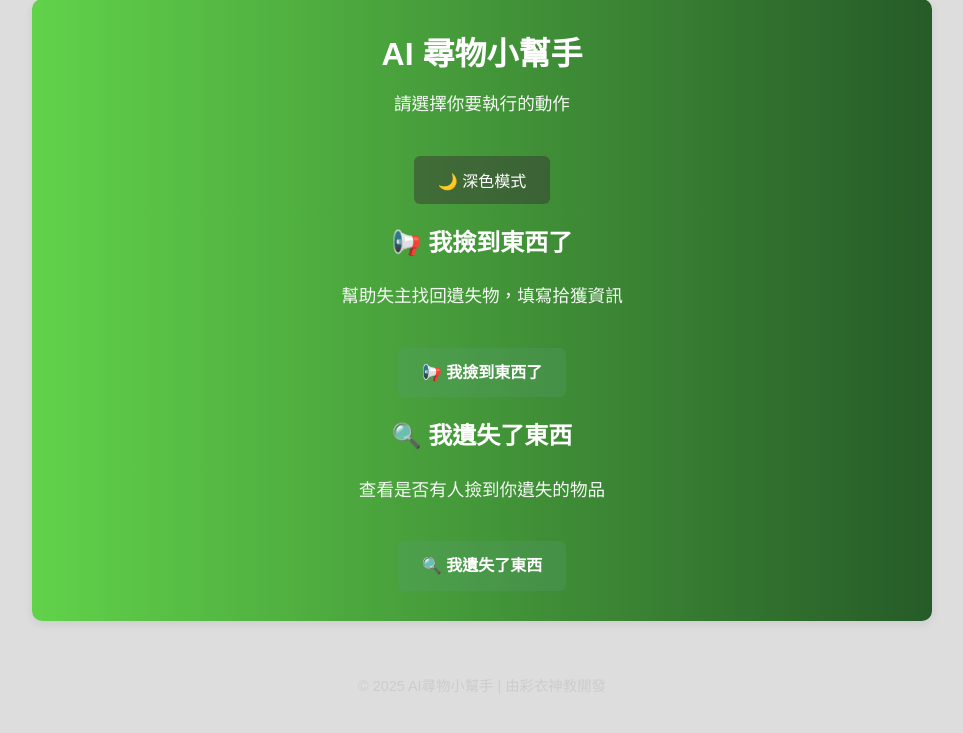
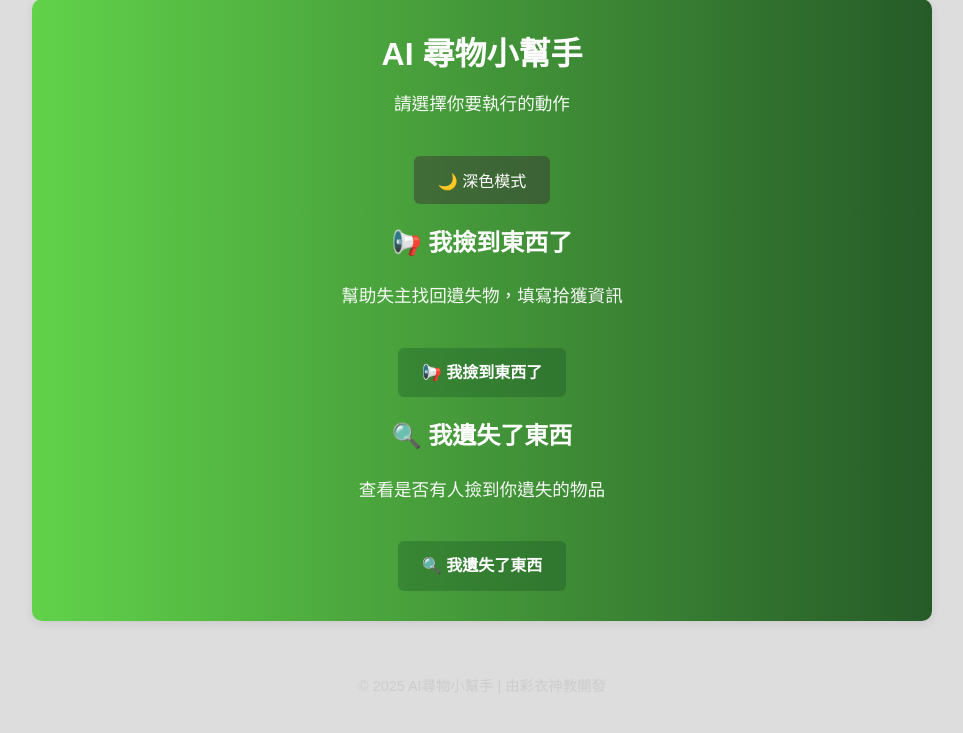
Before and after one commit to xun-0313/lost-found-apps, a Flask app: page / in a window 1280 px wide. Shown: the part 41-774 px from the top of the page, without its empty margins (158-1121 px from the left). Run offline with Flask 3, Linux system fonts and the light colour scheme.

Commit message:
初始化專案

```diff
--- a/static/style.css
+++ b/static/style.css
@@ -22,7 +22,7 @@ body {
   display: inline-block;
   margin-top: 20px;
   padding: 12px 24px;
-  background-color: #5d9d7c3b;
+  background-color: #03331a3b;
   color: white;
   border: none;
   border-radius: 6px;
@@ -34,7 +34,7 @@ body {
 }
 
 .option-button:hover {
-  background-color: #1e6621;
+  background-color: #329735;
   transform: translateY(-1px);
 }
 
```
